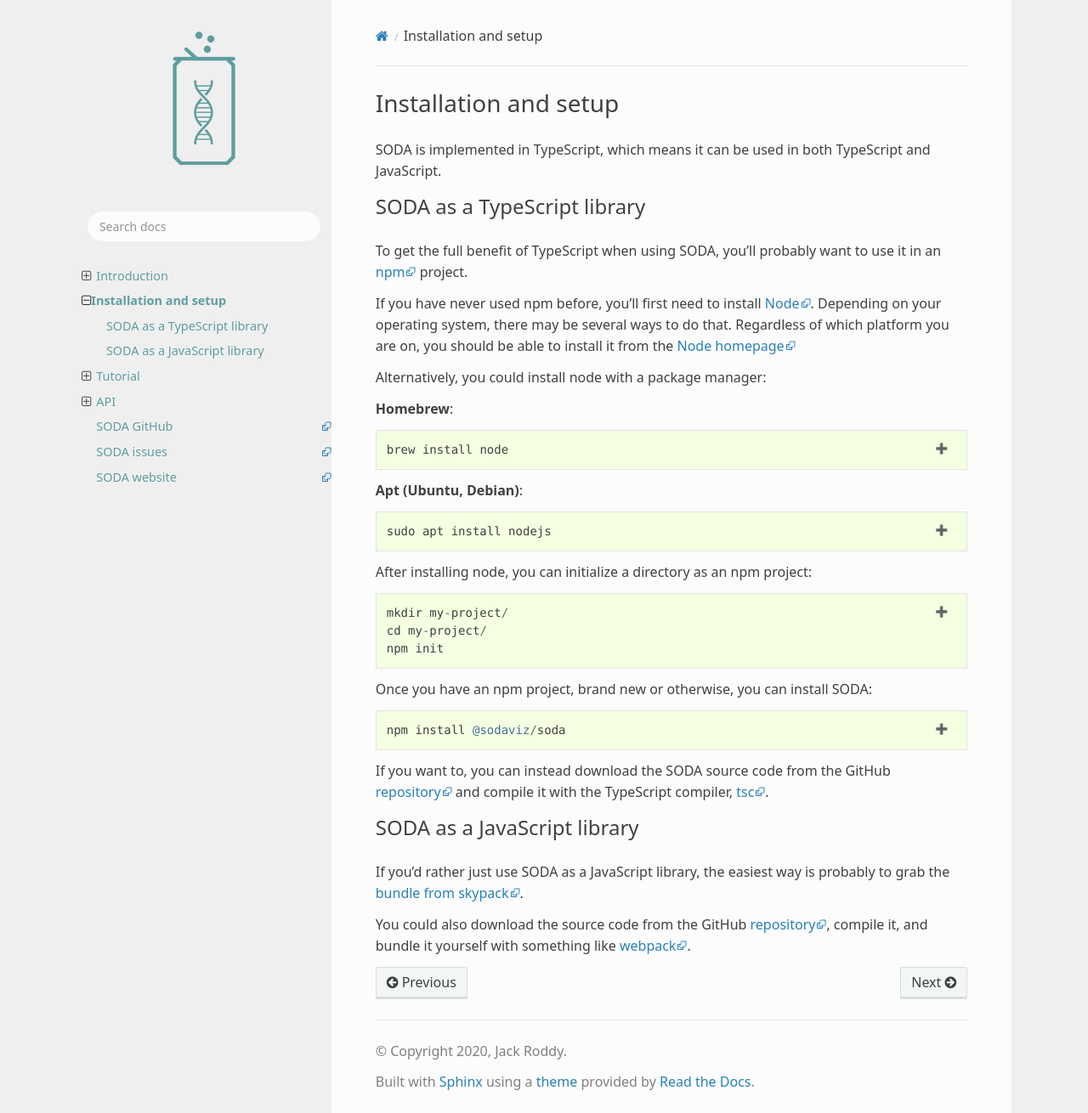
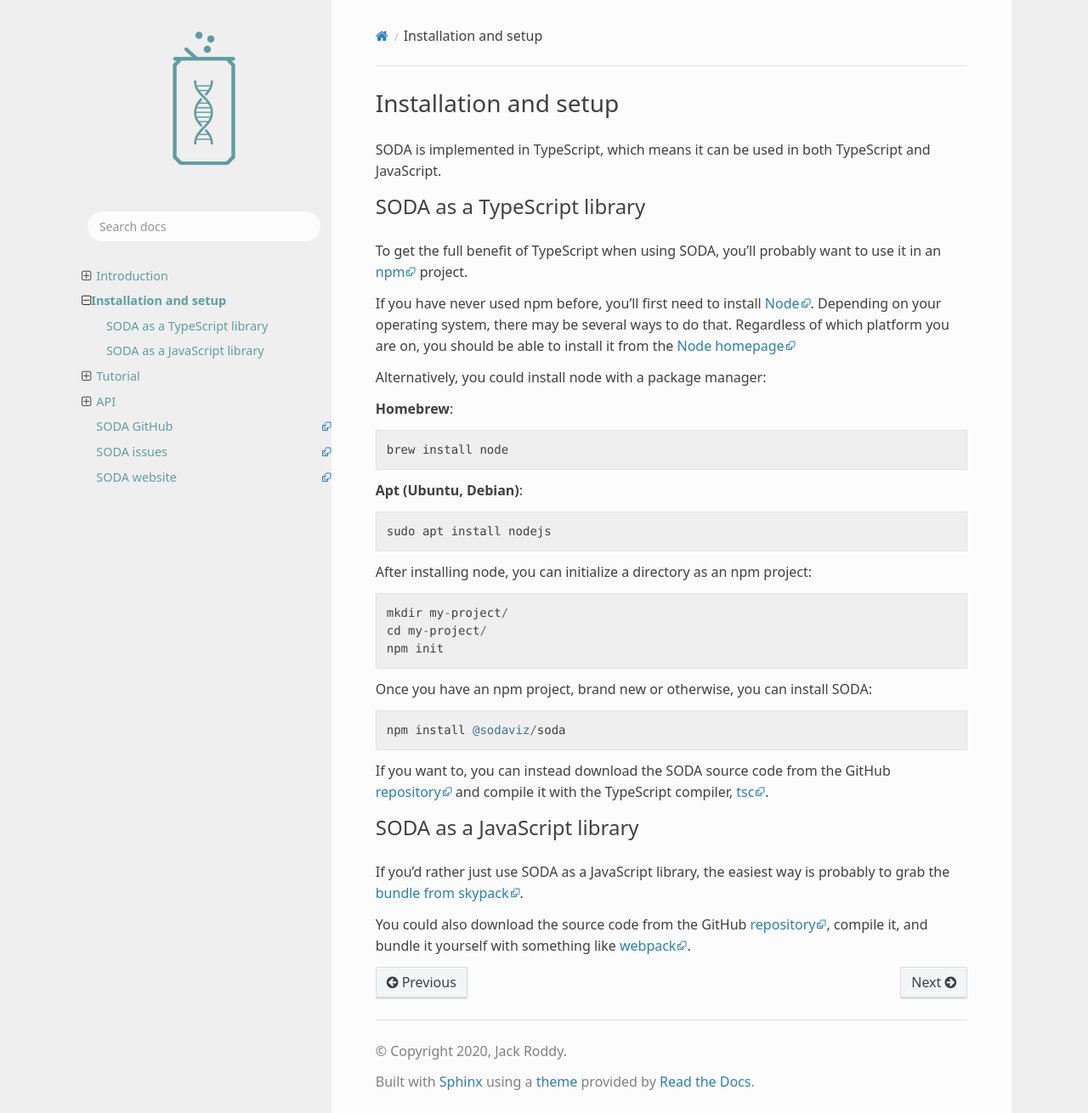
Before and after one commit to sodaviz/soda, a Sphinx documentation site: the page built from docs/source/installation.rst, in a window 1280 px wide and 1310 px high. Shown: the whole window at 85% size. Built offline with Sphinx 7.4.7 and the Read the Docs theme 2.0.0, drawn with Linux system fonts in a browser that asks for light colours.

Commit message:
Fixed CSS issues, declared source of custom.css
I fixed some css issues in the docs surrounding the highlight elements.
I also declared the source of the custom.css file we're using, which
came from the godot RTD docs.

```diff
--- a/docs/source/_static/css/custom.css
+++ b/docs/source/_static/css/custom.css
@@ -1,3 +1,8 @@
+/**
+ * This css file was taken from Godot's AWESOME documentation and modified to fit SODA's theme
+ * You can find the original file at: https://github.com/godotengine/godot-docs/blob/master/_static/css/custom.css
+ */
+
 p {
     margin: 0 0 12px;
 }
@@ -14,11 +19,6 @@
     font-size: 15px;
 }
 
-
-/*.active, .collapsible:hover {*/
-/*    background-color: #555;*/
-/*}*/
-
 .content {
     max-height: 0;
     overflow: hidden;
@@ -27,28 +27,20 @@
     margin-bottom: 16px;
 }
 
-.highlight pre:before {
+.collapsible .highlight pre:before {
     content: '\02795'; /* Unicode character for "plus" sign (+) */
-    /*background-image: url(https://doc.rust-lang.org/toggle-plus1.56.1.svg);*/
-    /*content: "▶";*/
     font-size: 12px;
     color: cadetblue;
     float: right;
-    /*position:absolute;*/
     margin-right: 10px;
 }
 
 .active pre:before {
     content: "\2796"; /* Unicode character for "minus" sign (-) */
-    /*content: "▼";*/
 }
 
 .rst-content div[class^=highlight], .rst-content pre.literal-block {
     margin-bottom: 12px;
-}
-
-.collapsible .highlight {
-    background-color: #efefef;
 }
 
 /**
@@ -119,7 +111,9 @@
     --search-credits-color: #b3b3b3; /* derived from --footer-color */
     --search-credits-link-color: #4392c5; /* derived from --link-color */
 
-    --highlight-background-color: #f5ffe1;
+
+
+--highlight-background-color: #efefef;
     --highlight-background-emph-color: #dbe6c3;
     --highlight-default-color: #404040;
     --highlight-comment-color: #408090;
```
